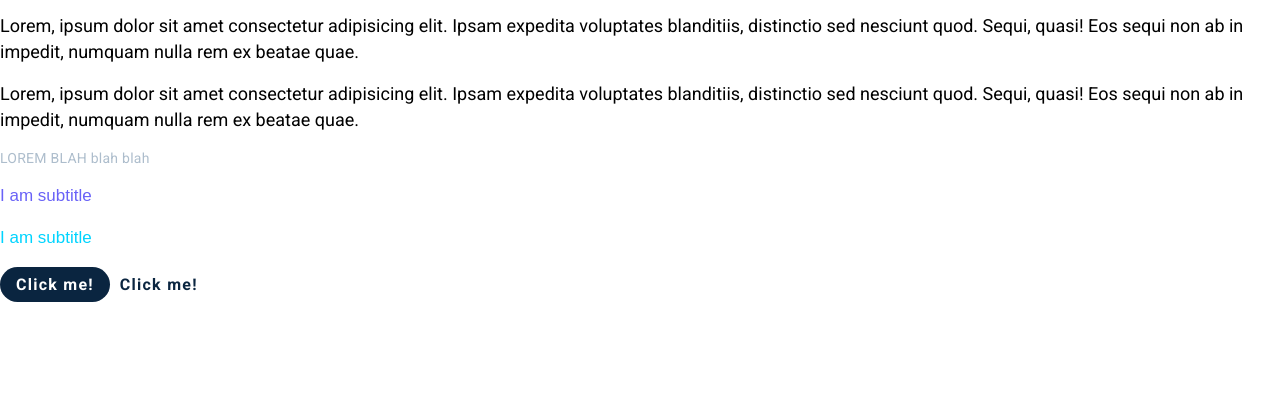
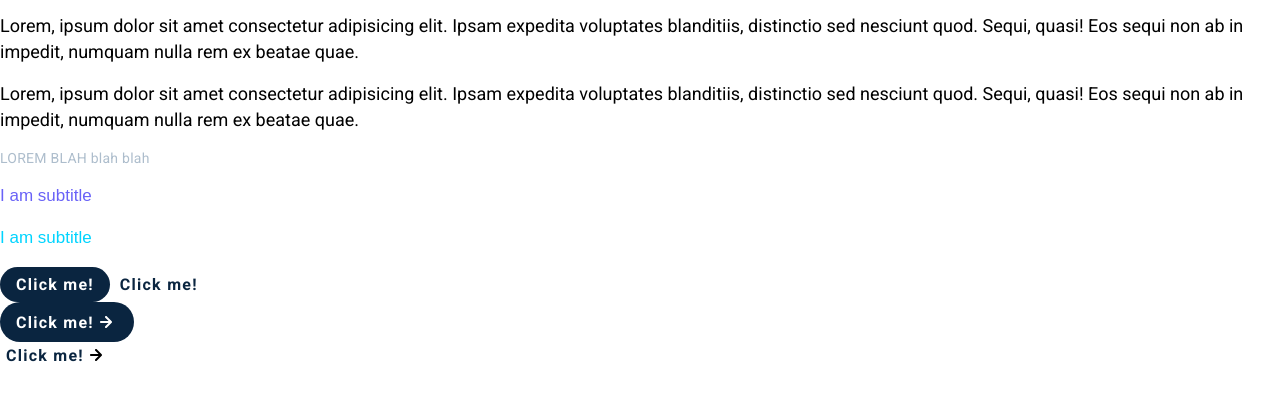
Before and after one commit to Binkybinx/Swipe, a plain HTML site: page index.html in a window 1280 px wide. Shown: the part 353-754 px from the top of the page. Drawn offline with Linux system fonts and the light colour scheme; a web font is replaced by a local one.

Commit message:
create button animated icon

```diff
--- a/index.html
+++ b/index.html
@@ -36,5 +36,14 @@
     <p class="subtitle2">I am subtitle</p>
     <button class="primary-button">Click me!</button>
     <button class="secondary-button">Click me!</button>
+    <button class="primary-button with-icon">
+      Click me!
+      <img src="assets/arrow-right-light.svg" />
+    </button>
+
+    <button class="secondary-button with-icon">
+      Click me!
+      <img src="assets/arrow-right-dark.svg" />
+    </button>
   </body>
 </html>
--- a/style.css
+++ b/style.css
@@ -163,3 +163,15 @@ p {
   opacity: 0.75;
   cursor: pointer;
 }
+
+.with-icon {
+  display: flex;
+  justify-content: center;
+  align-items: center;
+}
+.with-icon > img {
+  transition: transform 0.25s ease;
+}
+.with-icon:hover > img {
+  transform: translateX(4px);
+}
```
